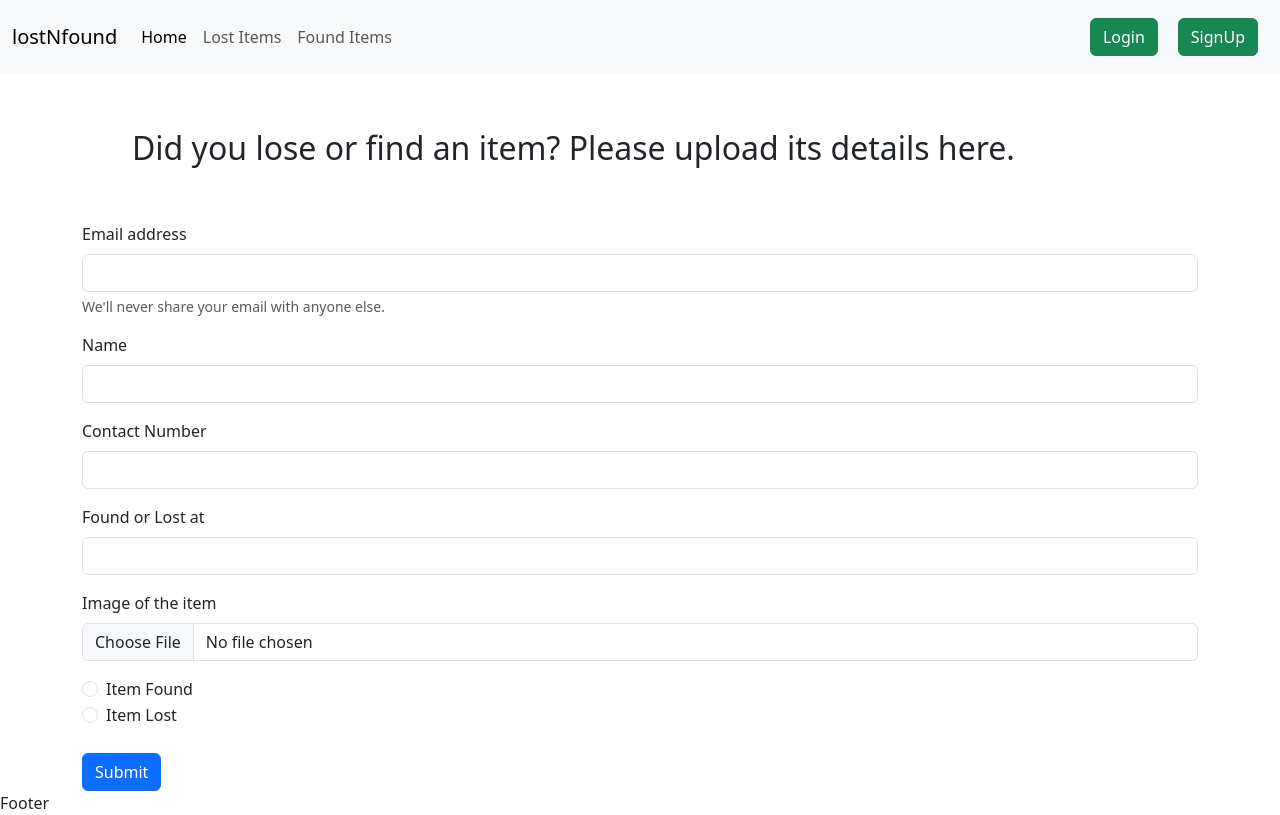
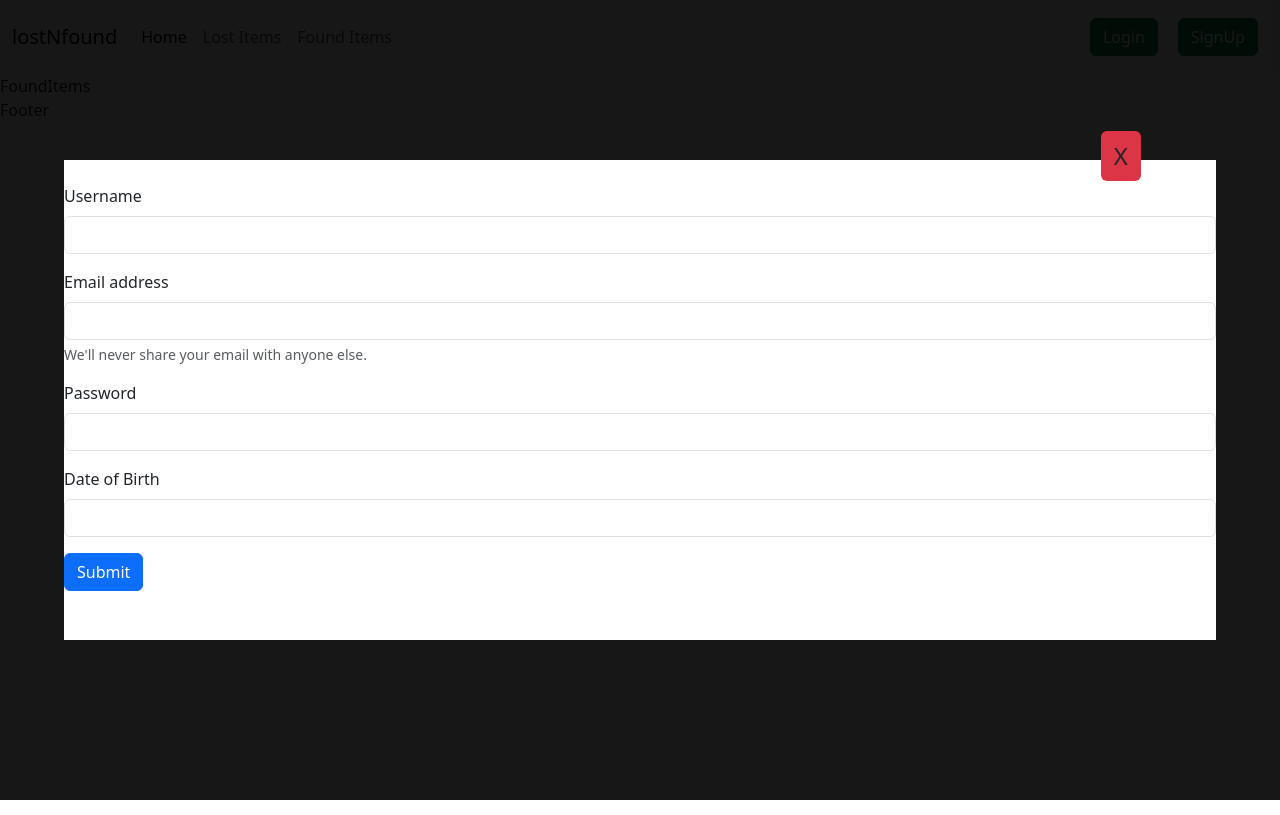
Before and after one commit to Dhanushdevireddy/Lost-and-Found-Portal, a React (Create React App) app: page /itemsFound in a window 1280 px wide. Both pictures are taken after a click on the button "Login". Built offline with nearby package versions, Linux system fonts and the light colour scheme.

Commit message:
Login and SignUp Modal Completed

```diff
--- a/package.json
+++ b/package.json
@@ -10,6 +10,7 @@
     "react": "^18.2.0",
     "react-bootstrap": "^2.8.0",
     "react-dom": "^18.2.0",
+    "react-router-dom": "^6.14.2",
     "react-scripts": "5.0.1",
     "web-vitals": "^2.1.4"
   },
--- a/public/index.html
+++ b/public/index.html
@@ -29,6 +29,7 @@
   <body>
     <noscript>You need to enable JavaScript to run this app.</noscript>
     <div id="root"></div>
+    <div id="modal-root"></div>
     <!--
       This HTML file is a template.
       If you open it directly in the browser, you will see an empty page.
--- a/src/App.js
+++ b/src/App.js
@@ -1,10 +1,23 @@
 import Home from './screens/Home';
+import{
+  BrowserRouter as Router,
+  Routes,
+  Route
+} from "react-router-dom";
+import LostItems from './screens/LostItems';
+import FoundItems from './screens/FoundItems';
 
 function App() {
   return (
-    <div className="App">
-      <Home/>
-    </div>
+    <Router>
+      <div>
+        <Routes>
+          <Route exact path="/" element={<Home/>}/>
+          <Route exact path="/itemsLost" element={<LostItems/>}/>
+          <Route exact path="/itemsFound" element={<FoundItems/>}/>
+        </Routes>
+      </div>
+    </Router>
   );
 }
 
--- a/src/components/Navbar.js
+++ b/src/components/Navbar.js
@@ -1,13 +1,18 @@
-import React from "react";
+import React, { useState } from "react";
+import {Link} from 'react-router-dom';
+import Modal from "../screens/Modal";
+import Login from "../screens/Login";
+import SignUp from "../screens/SignUp";
 
 export default function Navbar() {
+  const [modalView, setModalView] = useState(false)
   return (
     <div>
       <nav className="navbar navbar-expand-lg navbar-light bg-light">
         <div className="container-fluid">
-          <a className="navbar-brand" href="/">
+          <Link className="navbar-brand" to="/">
             lostNfound
-          </a>
+          </Link>
           <button
             className="navbar-toggler"
             type="button"
@@ -22,27 +27,29 @@ export default function Navbar() {
           <div className="collapse navbar-collapse" id="navbarSupportedContent">
             <ul className="navbar-nav me-auto mb-2 mb-lg-0">
               <li className="nav-item">
-                <a className="nav-link active" aria-current="page" href="/">
+                <Link className="nav-link active" aria-current="page" to="/">
                   Home
-                </a>
+                </Link>
               </li>
               <li className="nav-item">
-                <a className="nav-link" href="/">
+                <Link className="nav-link" to="/itemsLost">
                   Lost Items
-                </a>
+                </Link>
               </li>
               <li className="nav-item">
-                <a className="nav-link" href="/">
+                <Link className="nav-link" to="/itemsFound">
                   Found Items
-                </a>
+                </Link>
               </li>
             </ul>
-            <button className="btn btn-success" style={{"margin":"10px"}} type="submit">
+            <button className="btn btn-success" style={{"margin":"10px"}} type="submit" onClick={()=>{setModalView(true)}}>
               Login
             </button>
-            <button className="btn btn-success" style={{"margin":"10px"}} type="submit">
+            {modalView? <Modal onClose={()=>{setModalView(false)}}><Login/></Modal>:null}
+            <button className="btn btn-success" style={{"margin":"10px"}} type="submit" onClick={()=>{setModalView(true)}}>
               SignUp
             </button>
+            {modalView? <Modal onClose={()=>{setModalView(false)}}><SignUp/></Modal>:null}
           </div>
         </div>
       </nav>
--- /dev/null
+++ b/src/screens/Login.js
@@ -0,0 +1,37 @@
+import React from "react";
+
+export default function Login() {
+  return (
+    <div>
+      <form>
+        <div className="mb-3">
+          <label for="exampleInputEmail1" className="form-label">
+            Email address
+          </label>
+          <input
+            type="email"
+            className="form-control"
+            id="exampleInputEmail1"
+            aria-describedby="emailHelp"
+          />
+          <div id="emailHelp" className="form-text">
+            We'll never share your email with anyone else.
+          </div>
+        </div>
+        <div className="mb-3">
+          <label for="exampleInputPassword1" className="form-label">
+            Password
+          </label>
+          <input
+            type="password"
+            className="form-control"
+            id="exampleInputPassword1"
+          />
+        </div>
+        <button type="submit" className="btn btn-primary">
+          Submit
+        </button>
+      </form>
+    </div>
+  );
+}
--- /dev/null
+++ b/src/screens/Modal.js
@@ -0,0 +1,37 @@
+import React from 'react'
+import ReactDom from 'react-dom'
+
+const MODAL_STYLES = {
+  position: 'fixed',
+  top: '50%',
+  left: '50%',
+  backgroundColor: 'rgb(255,255,255)',
+  transform: 'translate(-50%, -50%)',
+  zIndex: 1000,
+  height: '60%',
+  width: '90%'
+}
+
+const OVERLAY_STYLES = {
+  position: 'fixed',
+  top: 0,
+  left: 0,
+  right: 0,
+  bottom: 0,
+  backgroundColor: 'rgba(0, 0, 0, .7)',
+  zIndex: 1000
+}
+
+export default function Modal({ children, onClose }) {
+
+  return ReactDom.createPortal(
+    <>
+      <div style={OVERLAY_STYLES} />
+      <div style={MODAL_STYLES}>
+        <button className='btn bg-danger fs-4' style={{ marginLeft: "90%", marginTop: "-35px" }} onClick={onClose}> X </button>
+        {children}
+      </div>
+    </>,
+    document.getElementById('modal-root')
+  )
+}
--- /dev/null
+++ b/src/screens/SignUp.js
@@ -0,0 +1,57 @@
+import React from "react";
+
+export default function SignUp() {
+  return (
+    <div>
+      <form>
+      <div className="mb-3">
+          <label for="exampleInputUsername1" className="form-label">
+            Username
+          </label>
+          <input
+            type="username"
+            className="form-control"
+            id="exampleInputUsername1"
+          />
+        </div>
+        <div className="mb-3">
+          <label for="exampleInputEmail1" className="form-label">
+            Email address
+          </label>
+          <input
+            type="email"
+            className="form-control"
+            id="exampleInputEmail1"
+            aria-describedby="emailHelp"
+          />
+          <div id="emailHelp" className="form-text">
+            We'll never share your email with anyone else.
+          </div>
+        </div>
+        <div className="mb-3">
+          <label for="exampleInputPassword1" className="form-label">
+            Password
+          </label>
+          <input
+            type="password"
+            className="form-control"
+            id="exampleInputPassword1"
+          />
+        </div>
+        <div className="mb-3">
+          <label for="exampleInputDob1" className="form-label">
+            Date of Birth
+          </label>
+          <input
+            type="dob"
+            className="form-control"
+            id="exampleInputDob1"
+          />
+        </div>
+        <button type="submit" className="btn btn-primary">
+          Submit
+        </button>
+      </form>
+    </div>
+  );
+}
```
Also changed, not shown: 1 other file (tests, documents, lock files or other folders).
